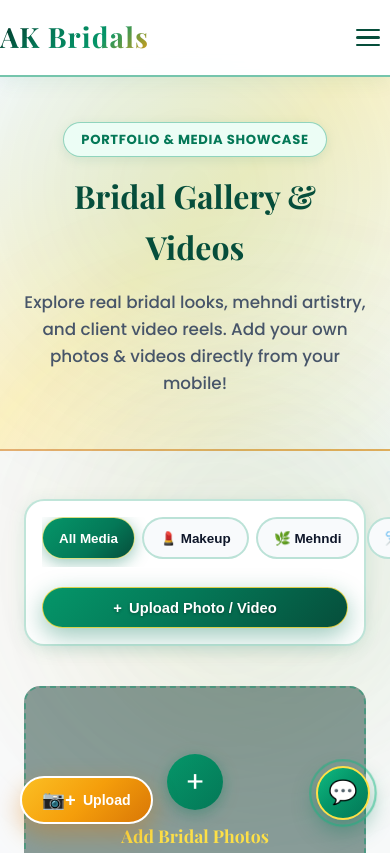
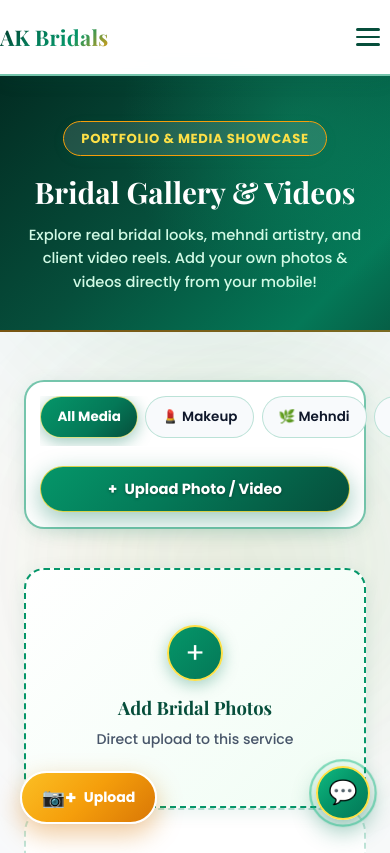
Before and after one commit to Piramanayagam15/my-own-creation, a website: page gallery.html in a window 390 px wide. Shown: the top 853 px of the page. Drawn offline with nearby package versions, Linux system fonts and the light colour scheme; a web font is replaced by a local one.

Commit message:
fix: gallery page mobile hero gradient, button font inheritance, logo truncation and add-card styling

```diff
--- a/assets/css/styles.css
+++ b/assets/css/styles.css
@@ -74,6 +74,11 @@ body {
   touch-action: manipulation;
 }
 
+button, input, select, textarea {
+  font-family: "Poppins", system-ui, -apple-system, BlinkMacSystemFont, "Segoe UI", Roboto, sans-serif;
+  font-style: normal;
+}
+
 img, video {
   max-width: 100%;
   display: block;
@@ -159,7 +164,7 @@ h1, h2, h3, h4 {
   font-family: "Playfair Display", "Times New Roman", serif;
   font-size: 1.75rem;
   font-weight: 700;
-  letter-spacing: 0.04em;
+  letter-spacing: 0.03em;
   background: linear-gradient(135deg, #022c22 0%, #047857 35%, #059669 65%, #f59e0b 100%);
   -webkit-background-clip: text;
   -webkit-text-fill-color: transparent;
@@ -167,6 +172,8 @@ h1, h2, h3, h4 {
   align-items: center;
   gap: 0.4rem;
   transition: transform 0.2s ease;
+  white-space: nowrap;
+  flex-shrink: 0;
 }
 
 .logo:hover, .logo:active {
@@ -963,10 +970,10 @@ h1, h2, h3, h4 {
   justify-content: space-between;
   gap: 1.25rem;
   margin-bottom: 2.5rem;
-  background: var(--bg-card);
-  padding: 1.2rem 1.5rem;
+  background: #ffffff;
+  padding: 1.25rem 1.5rem;
   border-radius: 1.25rem;
-  border: 2px solid var(--border-light);
+  border: 2px solid var(--border-emerald);
   box-shadow: var(--shadow-sm);
 }
 
@@ -974,19 +981,23 @@ h1, h2, h3, h4 {
   display: flex;
   flex-wrap: wrap;
   gap: 0.5rem;
+  align-items: center;
 }
 
 .filter-btn {
-  padding: 0.5rem 1.1rem;
+  padding: 0.52rem 1.15rem;
   border-radius: 999px;
-  border: 2px solid var(--border-light);
+  border: 1.5px solid var(--border-light);
   background: var(--bg-main);
   color: var(--text-main);
   font-size: 0.88rem;
-  font-weight: 700;
+  font-weight: 600;
+  font-style: normal;
+  font-family: "Poppins", system-ui, -apple-system, sans-serif;
   cursor: pointer;
   transition: all 0.2s ease;
   touch-action: manipulation;
+  white-space: nowrap;
 }
 
 .filter-btn:hover {
@@ -999,12 +1010,15 @@ h1, h2, h3, h4 {
   background: linear-gradient(135deg, #059669 0%, #047857 60%, #064e3b 100%);
   color: #ffffff;
   border: 1.5px solid rgba(254, 240, 138, 0.85);
+  font-weight: 700;
   box-shadow: 0 4px 16px rgba(4, 120, 87, 0.4);
 }
 
 .add-media-trigger {
   font-size: 0.92rem;
   font-weight: 700;
+  font-family: "Poppins", system-ui, -apple-system, sans-serif;
+  font-style: normal;
 }
 
 .gallery-grid {
@@ -1858,24 +1872,50 @@ h1, h2, h3, h4 {
 }
 
 /* ========================================================
-   INNER PAGES (Services, About, Contact)
+   INNER PAGES (Services, About, Contact, Gallery)
    ======================================================== */
 
 .page-hero {
-  background: linear-gradient(135deg, #f8fafc 0%, #fef3c7 45%, #f8fafc 100%);
-  padding: 3.2rem 0 2.5rem;
-  border-bottom: 2px solid var(--border-gold);
+  background: linear-gradient(135deg, #022c22 0%, #064e3b 45%, #047857 85%, #065f46 100%);
+  color: #ffffff;
+  padding: 3.5rem 0 2.8rem;
+  border-bottom: 2.5px solid var(--border-gold);
+  text-align: center;
+  position: relative;
+  overflow: hidden;
+}
+
+.page-hero::before {
+  content: "";
+  position: absolute;
+  top: -50%;
+  right: -20%;
+  width: 350px;
+  height: 350px;
+  background: radial-gradient(circle, rgba(16, 185, 129, 0.25), transparent 70%);
+  pointer-events: none;
+}
+
+.page-hero .section-tag {
+  background: rgba(255, 255, 255, 0.12);
+  color: #fde047;
+  border: 1.5px solid #f59e0b;
+  backdrop-filter: blur(8px);
+  margin: 0 auto 0.75rem;
 }
 
 .page-hero h1 {
-  margin-bottom: 0.4rem;
-  font-size: 2.2rem;
-  color: var(--text-heading);
+  margin-bottom: 0.5rem;
+  font-size: 2.35rem;
+  color: #ffffff;
+  font-weight: 700;
 }
 
 .page-hero p {
-  color: var(--text-muted);
-  font-size: 1.05rem;
+  color: #d1fae5;
+  font-size: 1.02rem;
+  max-width: 620px;
+  margin: 0 auto;
   font-weight: 500;
 }
 
@@ -2527,6 +2567,23 @@ h1, h2, h3, h4 {
 }
 
 @media (max-width: 480px) {
+  .logo {
+    font-size: 1.35rem;
+    letter-spacing: 0.01em;
+  }
+
+  .page-hero {
+    padding: 2.8rem 0 2.2rem;
+  }
+
+  .page-hero h1 {
+    font-size: 1.85rem;
+  }
+
+  .page-hero p {
+    font-size: 0.92rem;
+  }
+
   .floating-stage {
     height: 360px;
     transform: scale(0.88);
@@ -2536,6 +2593,10 @@ h1, h2, h3, h4 {
   .wrap-mehndi { right: -15px; }
   .wrap-aari { left: -15px; }
   .wrap-jewel { right: -15px; }
+
+  .gallery-controls {
+    padding: 0.9rem;
+  }
 }
 
 @media (min-width: 721px) {
@@ -2573,7 +2634,6 @@ h1, h2, h3, h4 {
 /* ========================================================
    Separated Services Direct Upload & Category Management
    ======================================================== */
-
 
 /* Category Pill Grid in Modal */
 .category-pill-grid {
@@ -2612,27 +2672,28 @@ h1, h2, h3, h4 {
 
 /* Interactive Grid Direct Add Card */
 .gallery-add-card {
-  background: rgba(2, 44, 34, 0.45);
-  border: 2px dashed rgba(5, 150, 105, 0.45);
-  border-radius: 16px;
+  background: linear-gradient(135deg, #ffffff 0%, #f0fdf4 100%);
+  border: 2px dashed #059669;
+  border-radius: 1.25rem;
   display: flex;
   flex-direction: column;
   align-items: center;
   justify-content: center;
-  min-height: 260px;
-  padding: 24px;
+  min-height: 240px;
+  padding: 2.2rem 1.5rem;
   text-align: center;
   cursor: pointer;
-  transition: all 0.25s ease;
+  transition: all 0.25s cubic-bezier(0.16, 1, 0.3, 1);
   position: relative;
   overflow: hidden;
+  box-shadow: var(--shadow-sm);
 }
 
 .gallery-add-card:hover {
-  border-color: #fde047;
-  background: rgba(5, 150, 105, 0.12);
+  border-color: #f59e0b;
+  background: #ecfdf5;
   transform: translateY(-4px);
-  box-shadow: 0 12px 30px rgba(4, 120, 87, 0.2);
+  box-shadow: var(--shadow-md);
 }
 
 .add-card-icon {
@@ -2646,7 +2707,8 @@ h1, h2, h3, h4 {
   align-items: center;
   justify-content: center;
   margin-bottom: 12px;
-  box-shadow: 0 4px 16px rgba(4, 120, 87, 0.4);
+  box-shadow: 0 4px 16px rgba(4, 120, 87, 0.35);
+  border: 2px solid #fde047;
   transition: transform 0.2s ease;
 }
 
@@ -2655,15 +2717,17 @@ h1, h2, h3, h4 {
 }
 
 .gallery-add-card h4 {
-  color: #fde047;
+  color: #064e3b;
   margin: 0 0 6px;
-  font-size: 1.1rem;
+  font-size: 1.15rem;
+  font-weight: 700;
 }
 
 .gallery-add-card p {
-  color: #9ca3af;
-  font-size: 0.82rem;
+  color: var(--text-muted);
+  font-size: 0.88rem;
   margin: 0;
+  font-weight: 500;
 }
 
 /* Multi-preview container */
```
